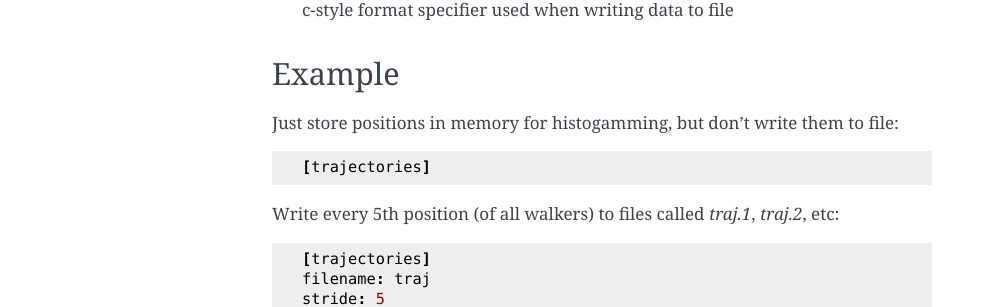
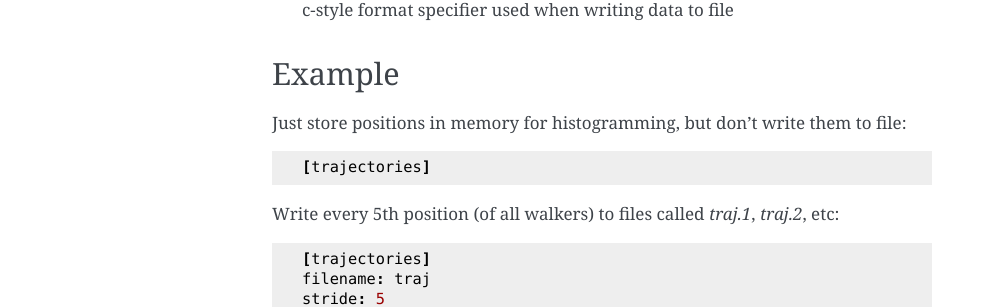
Before and after one commit to bpampel/bdld, a Sphinx documentation site: the page built from docs/trajectories.rst, in a window 1280 px wide. Shown: the part 616-923 px from the top of the page, without its empty margins (148-1140 px from the left). Built offline with Sphinx 7.4.7, drawn with Linux system fonts in a browser that asks for light colours.

Commit message:
Small fixes to doc

```diff
--- a/docs/ld.rst
+++ b/docs/ld.rst
@@ -63,6 +63,6 @@
 References
 ^^^^^^^^^^
 
-.. [#2] Giovanni Bussi and Michele Parrinello. Accurate sampling using Langevin dynamics. Physical Review E, 75(5):056707, May 2007. doi: 10.1103/PhysRevE.75.056707
+.. [#1] Giovanni Bussi and Michele Parrinello. Accurate sampling using Langevin dynamics. Physical Review E, 75(5):056707, May 2007. doi: 10.1103/PhysRevE.75.056707
 .. [#2] Gisiro Maruyama. Continuous Markov Processes and Stochastic Equations. Rendiconti del Circolo Matematico di Palermo 4(1):48–90. 1955. doi: 10.1007/10.1007/BF02846028
-.. [#2] Yulong Lu, Jianfeng Lu, and James Nolen. Accelerated Langevin Sampling with Birth-Death. arXiv:1905.09863v1
+.. [#3] Yulong Lu, Jianfeng Lu, and James Nolen. Accelerated Langevin Sampling with Birth-Death. arXiv:1905.09863v1
--- a/docs/trajectories.rst
+++ b/docs/trajectories.rst
@@ -25,7 +25,7 @@
 Example
 ^^^^^^^
 
-Just store positions in memory for histogamming, but don't write them to file:
+Just store positions in memory for histogramming, but don't write them to file:
 ::
 
   [trajectories]
```
